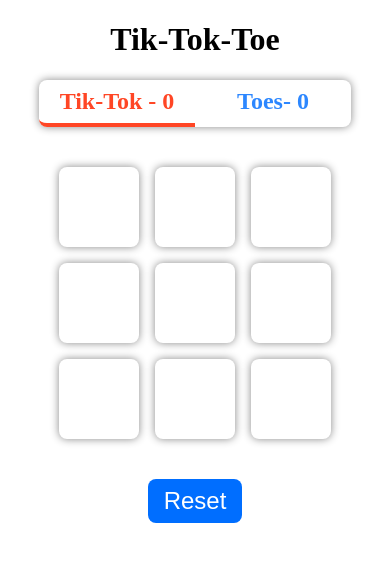
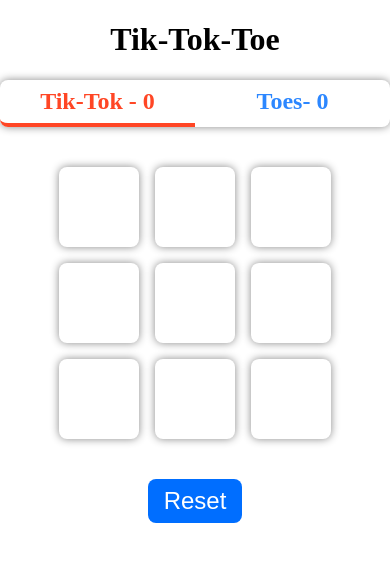
Before and after one commit to Lucasjk98/tic-tac-toe, a React (Create React App) app: page / in a window 390 px wide. Shown: the top 562 px of the page. Built offline with nearby package versions, Linux system fonts and the light colour scheme.

Commit message:
responsive design 2

```diff
--- a/src/components/Box.css
+++ b/src/components/Box.css
@@ -1,11 +1,14 @@
 .box {
     border: none;
+    display: flex;
     background-color: white;
     color: #17171700;
     border-radius: 10%;
     box-shadow: 0rem 0rem .5rem #888;
-    width:5rem;
-    height: 5rem;
+    min-width: 5rem;
+    min-height: 5rem;
+    max-width: fit-content;
+    max-width: fit-content;
     text-align: center;
     font-size: 5em;
     font-weight: bold ;
--- a/src/components/ScoreBoard.css
+++ b/src/components/ScoreBoard.css
@@ -5,8 +5,8 @@
     position: center;
     justify-content: space-evenly;
     margin-bottom: 2rem;
-    margin-left: 10%;
-    margin-right: 10%;
+    margin-left: 6% auto;
+    margin-right: 6% auto;
     background-color: white;
     font-size: 1.5rem;
     box-shadow: 0rem 0rem .5rem #888;
```
